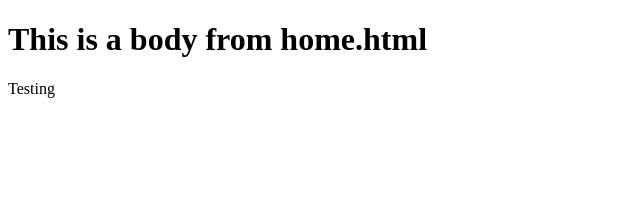
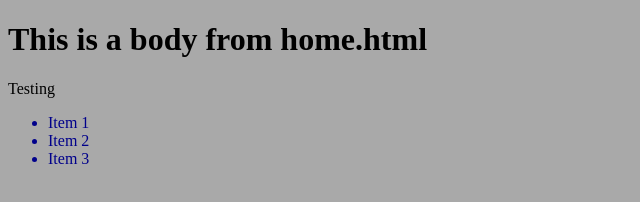
Before and after one commit to aokj08/chess-website, a website: page views/home.html in a window 1280 px wide. Shown: the whole page, without its empty margins (0-640 px from the left). Drawn offline with Linux system fonts and the light colour scheme.

Commit message:
Link external CSS

```diff
--- a/app.js
+++ b/app.js
@@ -7,6 +7,9 @@ const path = require("path");
 // allows the handler to parse stuff
 app.use(parser.urlencoded({extended: false}));
 
+// serve static files (CSS, images, client JS) from the public folder
+app.use(express.static(path.join(__dirname, "public")));
+
 // .use accepts middleware functions which handle http request
 app.use("/home", homeRoute);
 
--- /dev/null
+++ b/public/css/style.css
@@ -0,0 +1,9 @@
+body {
+    background-color: darkgrey;
+}
+
+ul {
+    font-family:'Times New Roman', Times, serif;
+    color: darkblue;
+
+}
--- a/views/home.html
+++ b/views/home.html
@@ -3,10 +3,31 @@
 <head>
     <meta charset="UTF-8">
     <meta name="viewport" content="width=device-width, initial-scale=1.0">
-    <title>Home page</title>
+    <title>Home - The Chess Website</title>
+    <style>
+        /* p {
+            color: black;
+            background-color: grey;
+        }
+        li {
+            padding: 10px;
+            margin-bottom: 10px;
+            font-family:'Times New Roman', Times, serif;
+            /* color: rgb(255, 153, 0); */
+            /* background-color: black; */
+            /* font-style: bold; */
+
+        /* }  */
+    </style>
+    <link rel="stylesheet" href="/css/style.css">
 </head>
 <body>
     <h1>This is a body from home.html</h1>
     <p>Testing</p>
+    <ul>
+        <li>Item 1</li>
+        <li>Item 2</li>
+        <li>Item 3</li>
+    </ul>
 </body>
 </html>
```
